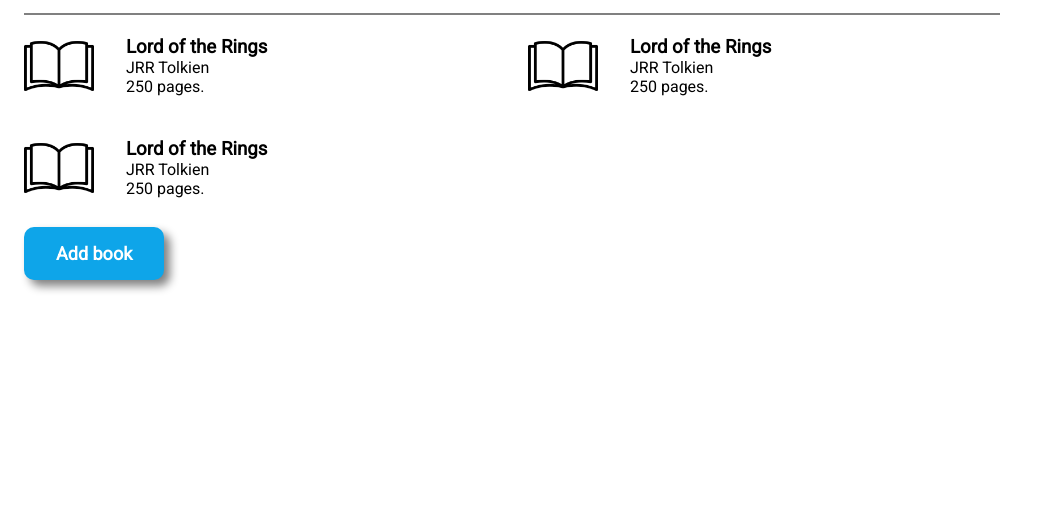
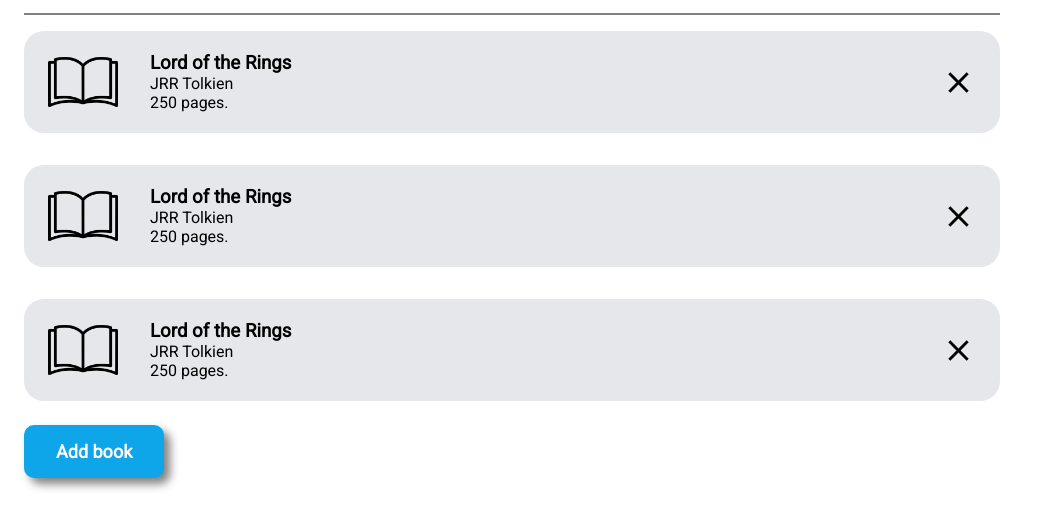
Before and after one commit to palmwi2010/odin-library, a plain HTML site: page index.html in a window 1280 px wide. Shown: the part 75-604 px from the top of the page, without its empty margins (0-1039 px from the left). Drawn offline with Linux system fonts and the light colour scheme.

Commit message:
Improved styling of book cards

```diff
--- a/scripts.js
+++ b/scripts.js
@@ -79,6 +79,11 @@ function createCard(book) {
     let cardBody = document.createElement('div');
     cardBody.classList.add('card-body');
 
+    // Add delete icon
+    let deleteIcon = document.createElement('img');
+    deleteIcon.classList.add('delete');
+    deleteIcon.setAttribute('src', 'close.svg');
+
     // Add to card body
     cardBody.appendChild(titleLine);
     cardBody.appendChild(authorLine);
@@ -87,6 +92,7 @@ function createCard(book) {
     // Add to card div
     newCard.appendChild(img);
     newCard.appendChild(cardBody);
+    newCard.appendChild(deleteIcon);
 
     return newCard;
 }
--- a/styles.css
+++ b/styles.css
@@ -51,26 +51,36 @@ body {
 
 .card-area {
     display: grid;
-    grid-template-columns: 1fr 1fr;
+    grid-template-columns: repeat(auto-fit, minmax(500px, 1fr));
     gap:32px;
     margin-top: 16px;
     padding-top: 16px;
     border-top: 2px solid gray;
 }
 
-.card-body {
-    width:200px;
-}
-
 .card {
     display: flex;
     gap:32px;
     align-items: center;
+    background-color: #e5e7eb;
+    padding: 16px 24px;
+    justify-content: left;
+    border-radius: 20px;
 }
 
 .book-img {
     width:70px;
     height:70px;
+}
+
+.delete {
+    margin-left: auto;
+    width: 35px;
+    height: 35px;
+}
+
+.delete:hover {
+    cursor: pointer;
 }
 
 #popup-btn {
```
Also changed, not shown: close.svg (added).
